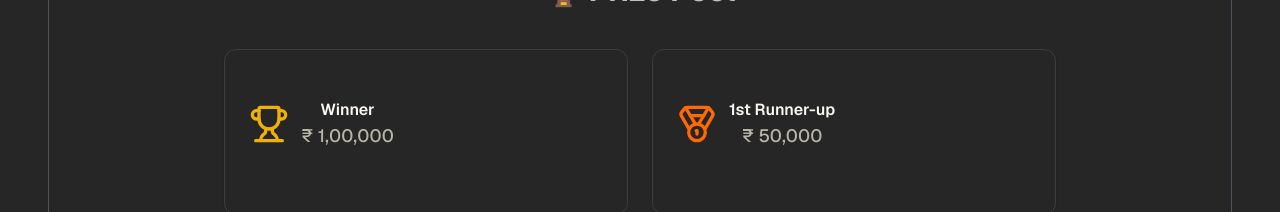
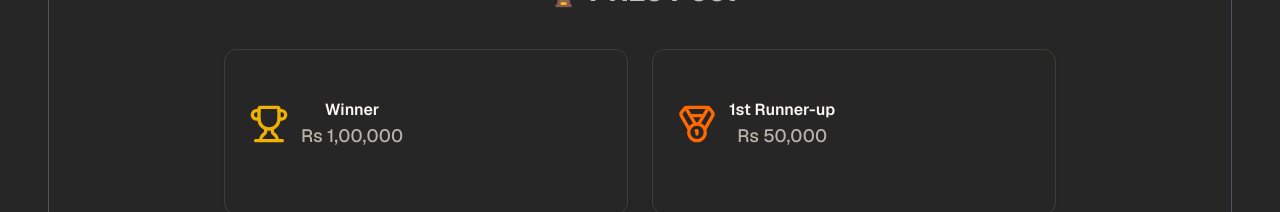
Before and after one commit to ascolitclub/hackfest, a Next.js app: page / in a window 1280 px wide. Shown: the part 1940-2152 px from the top of the page. Built offline with nearby package versions, Linux system fonts and the light colour scheme.

Commit message:
solve minor typo

```diff
--- a/src/components/Countdown/Countdown.tsx
+++ b/src/components/Countdown/Countdown.tsx
@@ -163,7 +163,7 @@ export function Countdown() {
                 <div>
                   <h3 className="font-semibold text-card-foreground">Winner</h3>
                   <p className="text-muted-foreground text-lg font-medium">
-                    ₹ 1,00,000
+                    Rs 1,00,000
                   </p>
                 </div>
               </div>
@@ -179,7 +179,7 @@ export function Countdown() {
                     1st Runner-up
                   </h3>
                   <p className="text-muted-foreground text-lg font-medium">
-                    ₹ 50,000
+                    Rs 50,000
                   </p>
                 </div>
               </div>
```
